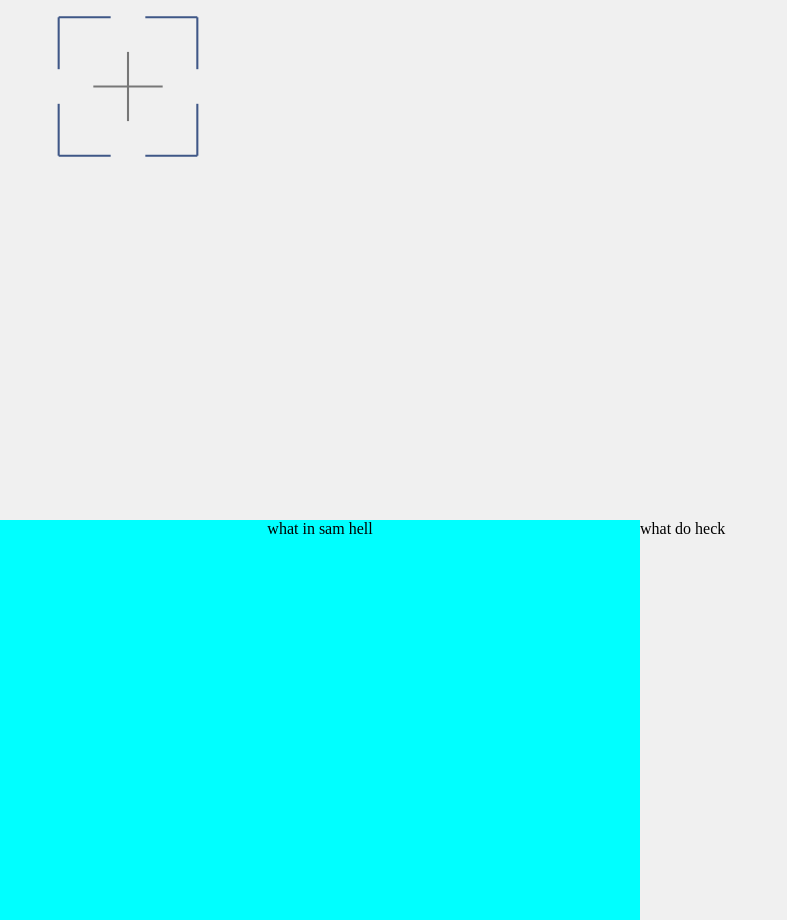
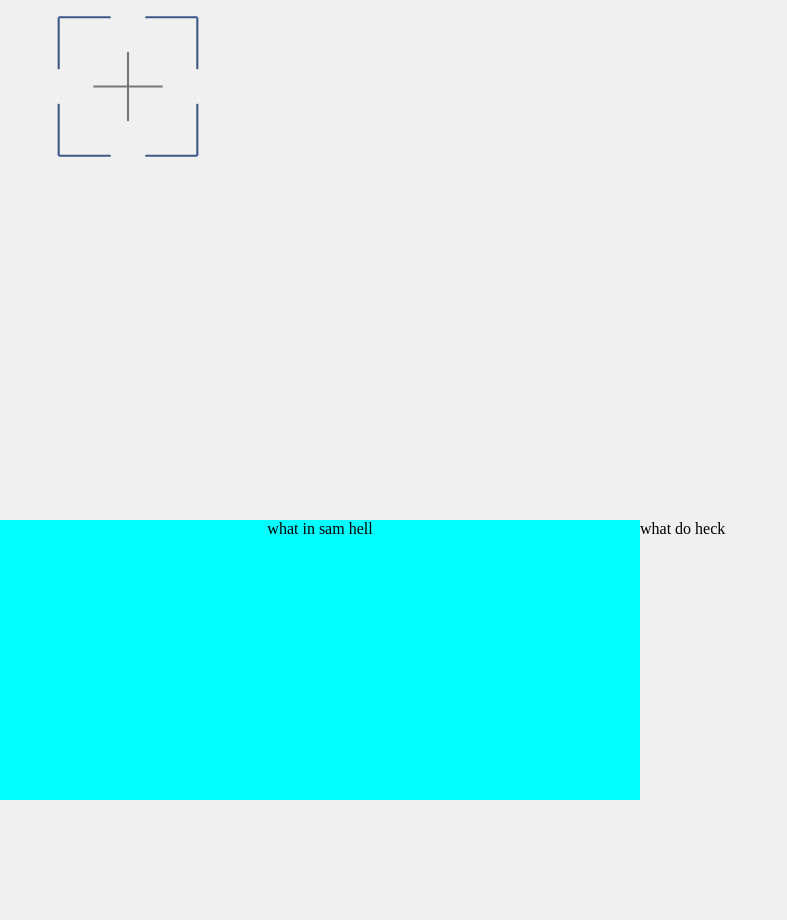
Before and after one commit to lucacandela/lucacandela.github.io, a website built with Vite: page index.html in a window 1280 px wide. Shown: the whole page, without its empty margins (0-787 px from the left). After the commit the page ends 800 px from the top, so only its background shows below. Built offline with nearby package versions, Linux system fonts and the light colour scheme.

Commit message:
Update style.css

```diff
--- a/style.css
+++ b/style.css
@@ -18,7 +18,7 @@ body {
 .rowContainer {
   display: flex;
   flex-direction: row; /* Stack the rows vertically */
-  height: 50%; /* Take up 100% of the height of the body */
+  height: 35%; /* Take up 100% of the height of the body */
   width: 100%; /* Optionally, make the container take full width */
 }
 
```
